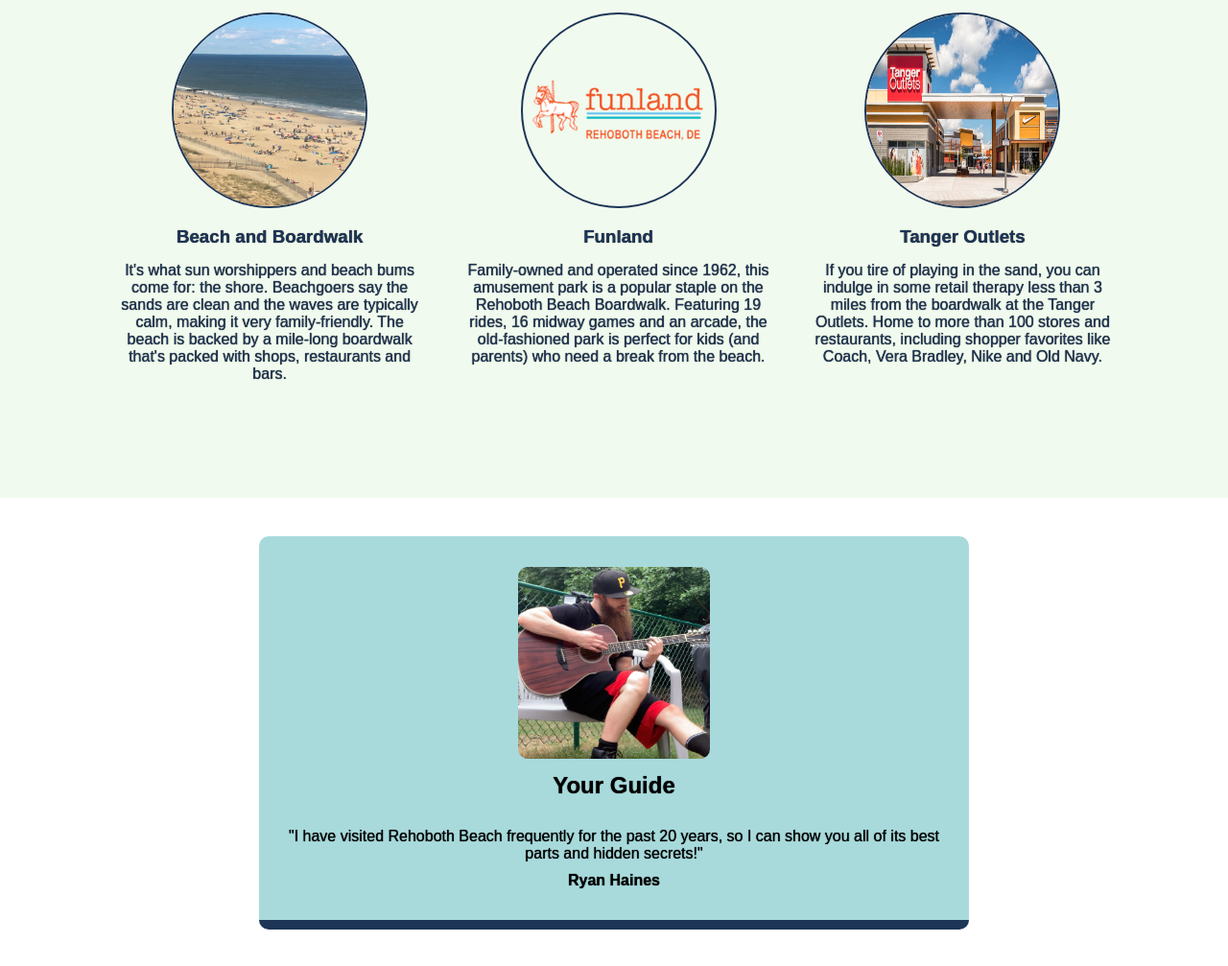
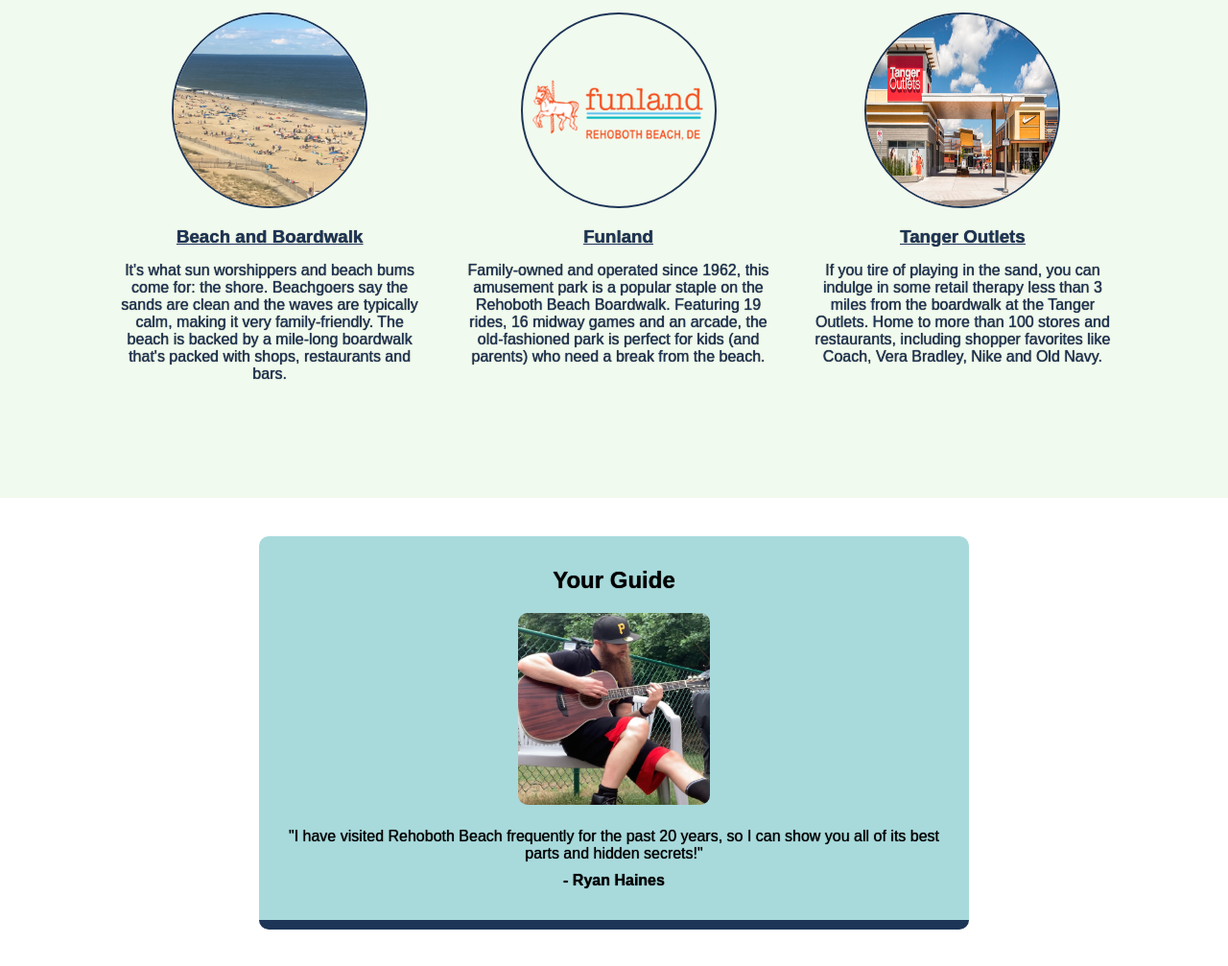
Before and after one commit to KeithPetr/hometown-project-review, a plain HTML site: page index.html in a window 1280 px wide. Shown: the part 735-1742 px from the top of the page at 96% size. Drawn offline with Linux system fonts and the light colour scheme; a web font is replaced by a local one.

Commit message:
completed website

```diff
--- a/index.html
+++ b/index.html
@@ -28,7 +28,7 @@
       <div id="activities-flex">
         <div id="activities-beach">
           <img src="images/activities-beach-img.jpg" class="activities-img" />
-          <h3><a href="">Beach and Boardwalk</a></h3>
+          <h3><a href="https://www.cityofrehoboth.com/beach-and-boardwalk" target="_blank">Beach and Boardwalk</a></h3>
           <p>
             It's what sun worshippers and beach bums come for: the shore.
             Beachgoers say the sands are clean and the waves are typically calm,
@@ -39,7 +39,7 @@
 
         <div id="activities-funland">
           <img src="images/activities-funland-img.png" class="activities-img" />
-          <h3><a href="">Funland</a></h3>
+          <h3><a href="https://funlandrehoboth.com/" target="_blank">Funland</a></h3>
           <p>
             Family-owned and operated since 1962, this amusement park is a
             popular staple on the Rehoboth Beach Boardwalk. Featuring 19 rides,
@@ -50,7 +50,7 @@
 
         <div id="activities-tanger">
           <img src="images/activities-tanger-img.jpg" class="activities-img" />
-          <h3>Tanger Outlets</h3>
+          <h3> <a href="https://www.tanger.com/rehoboth" target="_blank">Tanger Outlets</a></h3>
           <p>
             If you tire of playing in the sand, you can indulge in some retail
             therapy less than 3 miles from the boardwalk at the Tanger Outlets.
@@ -64,12 +64,13 @@
     <div class="guide-section">
       <div class="guide-card" id="guide-card-flex">
         <div>
+          <h2 id="activities-title">Your Guide</h2>
           <img src="images/guide-ryan-img.jpg" id="guide-img" />
         </div>
         <div id=>
-          <h2 id="activities-title">Your Guide</h2>
+
           <p id="guide-bio"> "I have visited Rehoboth Beach frequently for the past 20 years, so I can show you all of its best parts and hidden secrets!"</p>
-          <h4>Ryan Haines</h4>
+          <h4>- Ryan Haines</h4>
         </div>
       </div>
     </div>
--- a/styles.css
+++ b/styles.css
@@ -11,7 +11,7 @@ body {
 }
 
 a {
-  text-decoration: none;
+  text-decoration: underline;
   color: #1d3557;
 }
 
@@ -41,6 +41,7 @@ h3 {
   border-radius: 10px;
   margin-bottom: 20px;
   width: 400px;
+  font-weight: bold;
 }
 
 #hero-brief-info {
@@ -108,7 +109,7 @@ h3 {
   width: 200px;
   height: 200px;
   border-radius: 10px;
-  margin-bottom: 10px;
+  margin-bottom: 20px;
 }
 
 #guide-card-flex {
@@ -118,9 +119,9 @@ h3 {
   align-items: center;
 }
 
-#activities-title {
-  margin-bottom: 10px;
-}
+/* #activities-title {
+  margin-bottom: 5px;
+} */
 
 #guide-bio {
   margin-bottom: 10px;
```
